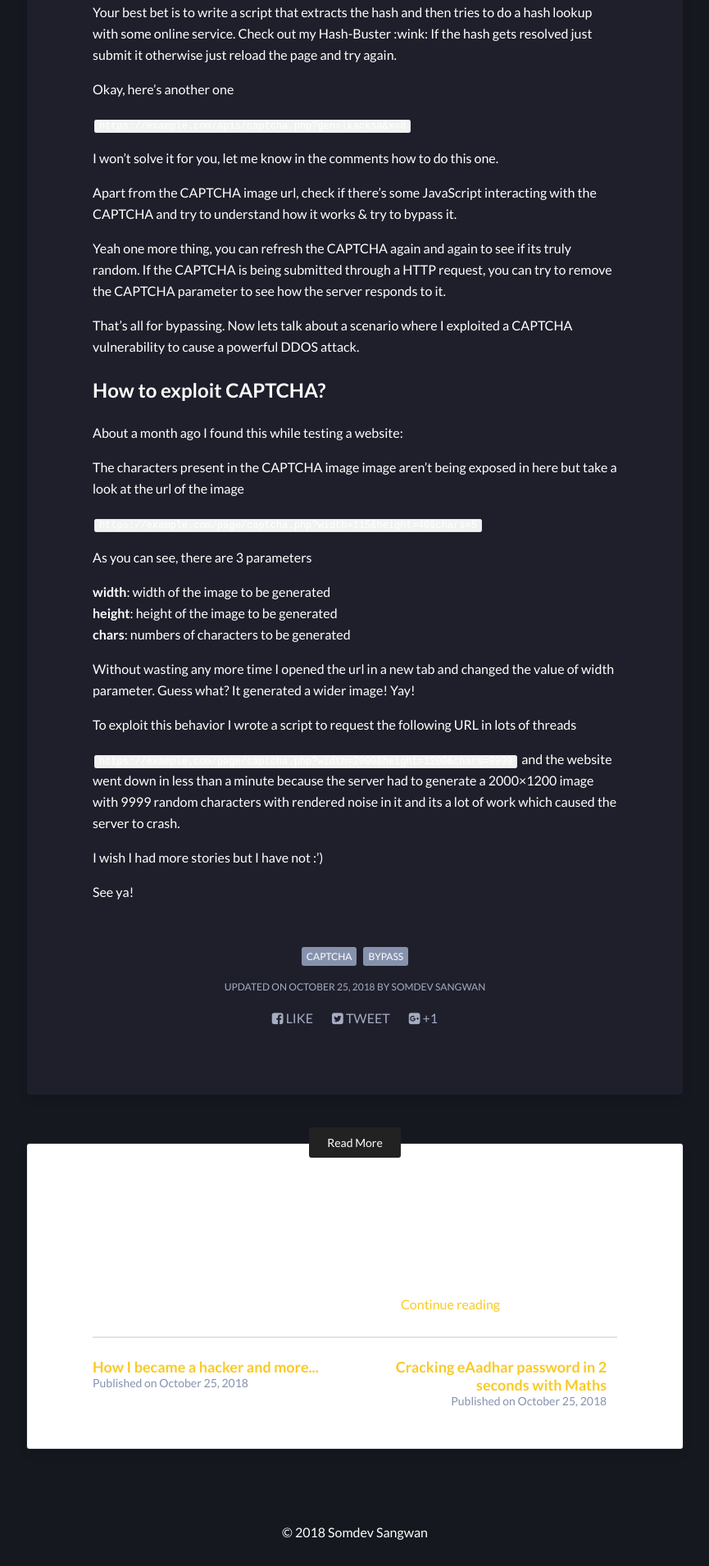
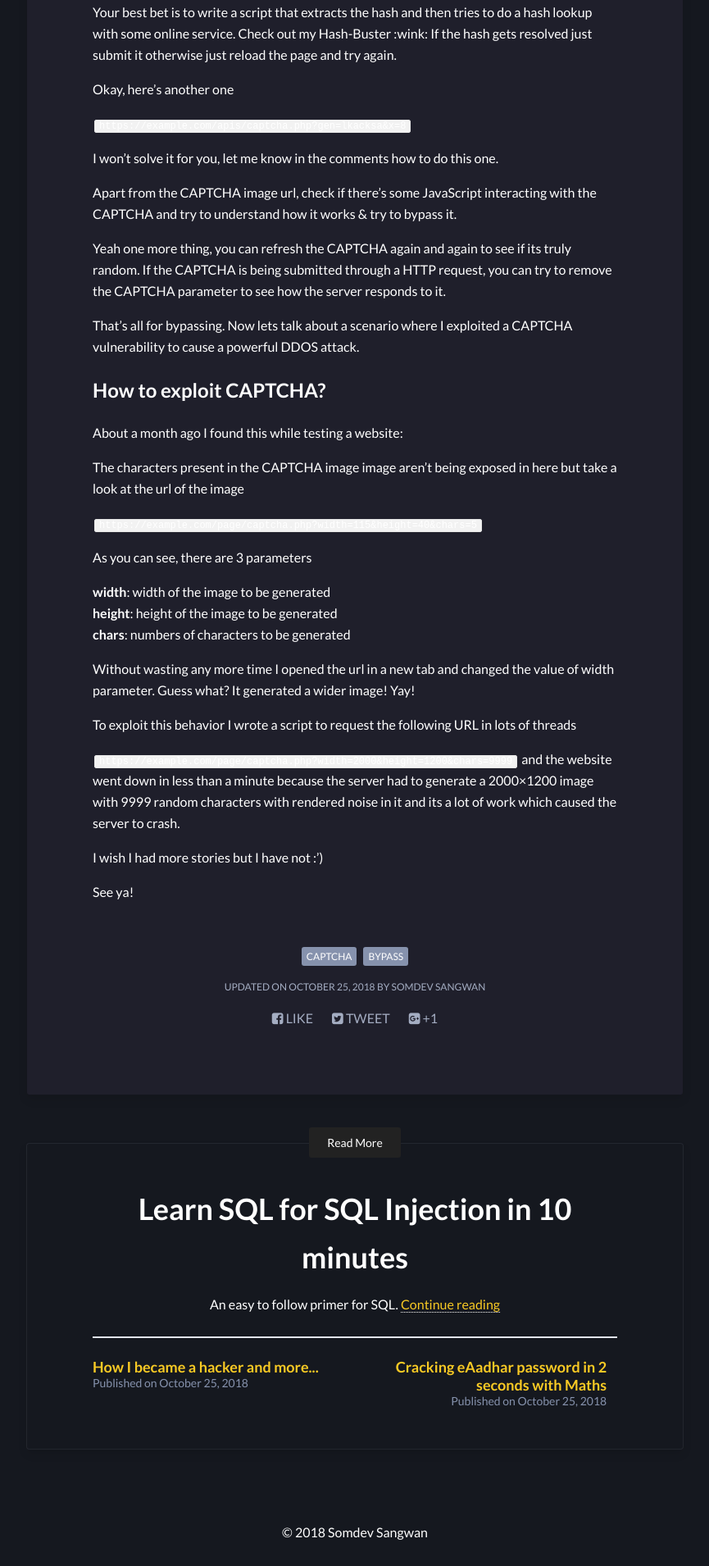
Before and after one commit to jermainlaforce/s0md3v.github.io, a Jekyll site: the page built from _posts/2018-10-25-exploiting-captchas.md, in a window 1280 px wide. Shown: the part 1917-3827 px from the top of the page at 82% size, without its empty margins (207-1072 px from the left). Built offline with Jekyll 4.4.1, drawn with Linux system fonts in a browser that asks for light colours; nearby versions of some CDN libraries.

Commit message:
Update _page.scss

```diff
--- a/_sass/_page.scss
+++ b/_sass/_page.scss
@@ -359,7 +359,7 @@ header .entry-meta {
 	position: relative;
 	margin: 40px 2px 20px 2px;
 	padding: 40px 15px 25px;
-	background-color: #fff;
+	background-color: #15181F;
 	box-shadow: 0 0 0 1px rgba($border-color,0.1), 0 6px 12px rgba(#000,0.1);
 	border-radius: 3px;
 
```
